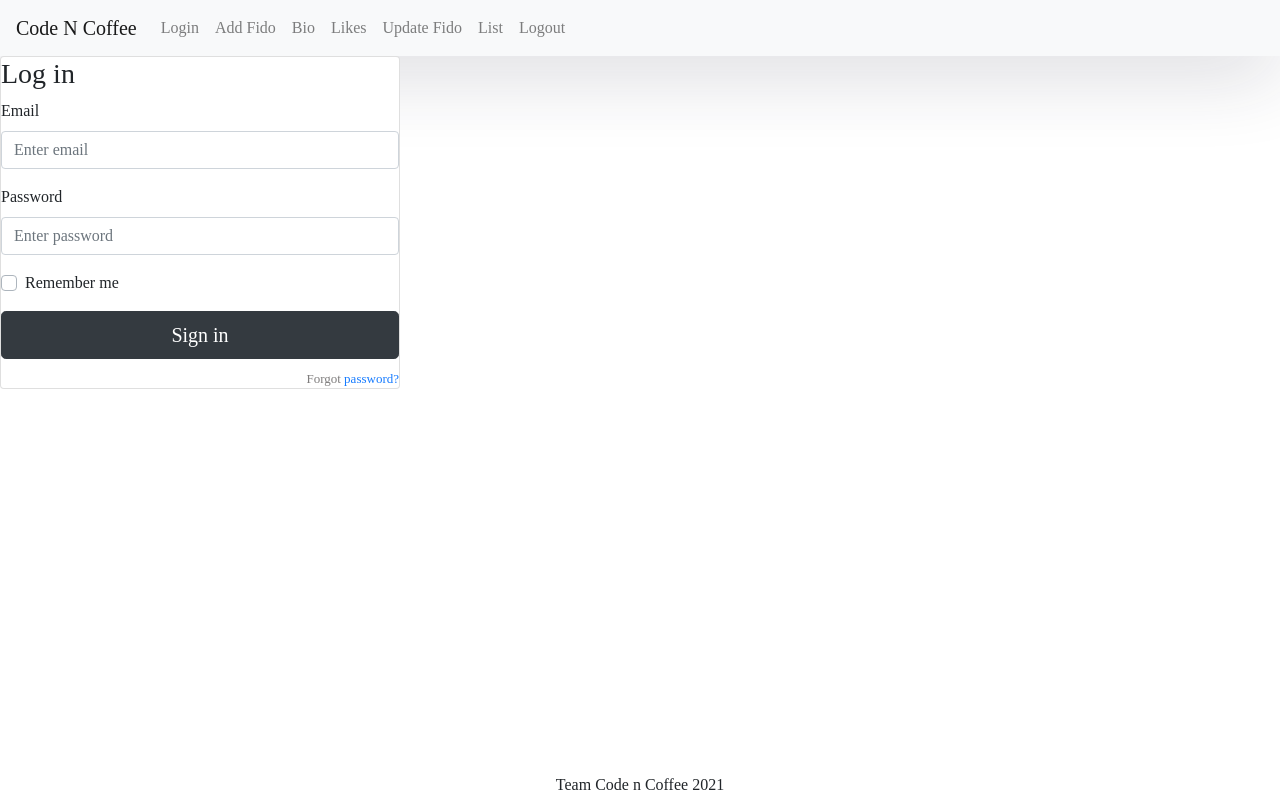
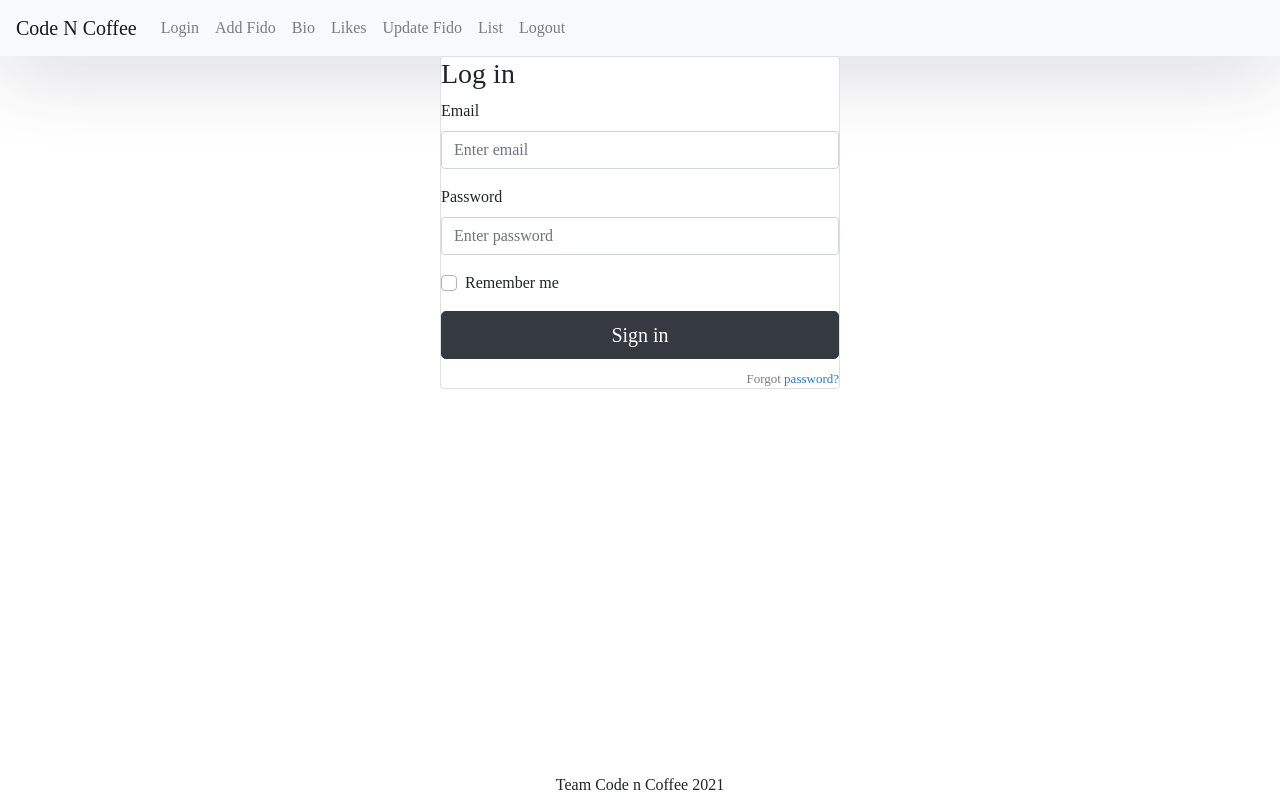
Before and after one commit to docl18d/code-n-coffee, a React (Create React App) app in the folder client/: page /Login in a window 1280 px wide. Built offline with nearby package versions, Linux system fonts and the light colour scheme.

Commit message:
login card updated.

```diff
--- a/client/src/components/Login/login.css
+++ b/client/src/components/Login/login.css
@@ -63,3 +63,7 @@ body, html, .App, #root, .outer {
 .forgot-password a {
     color: #167bff;
 }
+
+.card {
+    margin: auto;
+}
```
